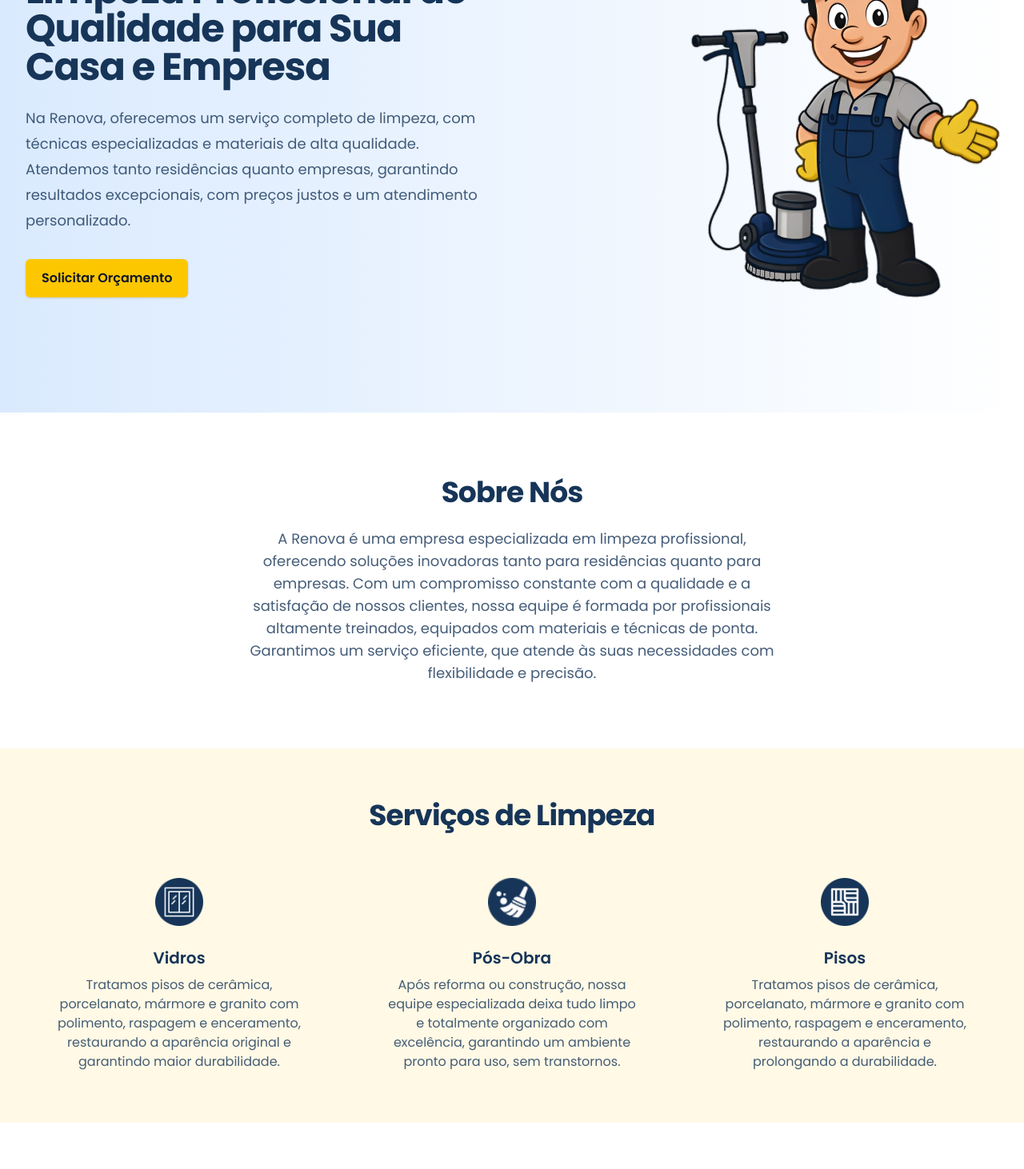
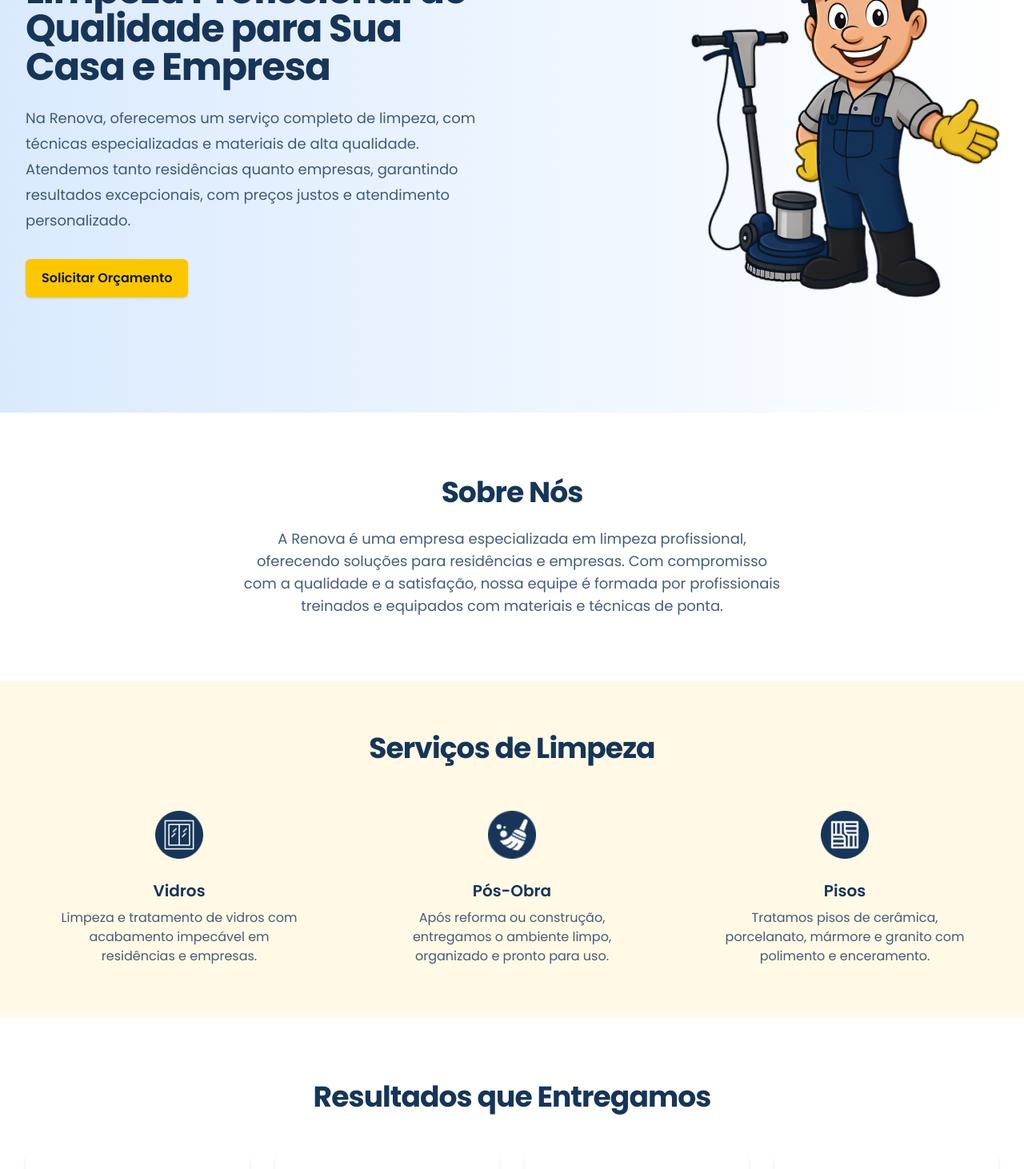
Before and after one commit to RenovaLimpeza/Renova-1.0, a Next.js app: page / in a window 1280 px wide. Shown: the part 260-1722 px from the top of the page at 80% size. Built offline with nearby package versions, Linux system fonts and the light colour scheme; no server answers.

Commit message:
feat: tudo arrumado

```diff
--- a/src/app/layout.tsx
+++ b/src/app/layout.tsx
@@ -28,9 +28,7 @@ export const metadata: Metadata = {
   },
   description:
     "Empresa de limpeza profissional especializada em limpeza pós-obra, limpeza de vidros e limpeza de pisos. Qualidade, pontualidade e atenção aos detalhes.",
-  alternates: {
-    canonical: "/",
-  },
+  alternates: { canonical: "/" },
   openGraph: {
     type: "website",
     locale: "pt_BR",
@@ -39,14 +37,7 @@ export const metadata: Metadata = {
     title: "Empresa de Limpeza Profissional – Pós-Obra, Vidros e Pisos | Renova",
     description:
       "Empresa de limpeza profissional: limpeza pós-obra, limpeza de vidros e limpeza de pisos com alto padrão.",
-    images: [
-      {
-        url: "/renova.png",
-        width: 1200,
-        height: 630,
-        alt: "Renova - Serviços de Limpeza",
-      },
-    ],
+    images: [{ url: "/renova.png", width: 1200, height: 630, alt: "Renova - Serviços de Limpeza" }],
   },
   twitter: {
     card: "summary_large_image",
@@ -55,30 +46,28 @@ export const metadata: Metadata = {
       "Limpeza pós-obra, limpeza de vidros e limpeza de pisos. Solicite orçamento pelo WhatsApp.",
     images: ["/renova.png"],
   },
-  icons: {
-    icon: "/favicon.ico",
-  },
+  icons: { icon: "/favicon.ico" },
 };
 
 export default function RootLayout({
   children,
-}: Readonly<{
-  children: React.ReactNode;
-}>) {
+}: Readonly<{ children: React.ReactNode }>) {
   return (
     <html lang="pt-BR">
       <body className={`${poppins.variable} antialiased`}>
         <Navbar links={navLinks} cta={ctaLink} />
         {children}
         {/* JSON-LD: Organização/LocalBusiness básico */}
-        <Script id="ld-json-org" type="application/ld+json"
+        <Script
+          id="ld-json-org"
+          type="application/ld+json"
           strategy="afterInteractive"
           dangerouslySetInnerHTML={{
             __html: JSON.stringify({
               "@context": "https://schema.org",
               "@type": "CleaningService",
               name: "Renova",
-              url: (process.env.NEXT_PUBLIC_SITE_URL || "http://localhost:3000"),
+              url: process.env.NEXT_PUBLIC_SITE_URL || "http://localhost:3000",
               description:
                 "Empresa de limpeza profissional: pós-obra, vidros e pisos. Orçamentos rápidos via WhatsApp.",
               image: ["/renova.png"],
@@ -96,9 +85,9 @@ export default function RootLayout({
                 itemListElement: [
                   { "@type": "Offer", itemOffered: { "@type": "Service", name: "Limpeza pós-obra" } },
                   { "@type": "Offer", itemOffered: { "@type": "Service", name: "Limpeza de vidros" } },
-                  { "@type": "Offer", itemOffered: { "@type": "Service", name: "Limpeza de pisos" } }
-                ]
-              }
+                  { "@type": "Offer", itemOffered: { "@type": "Service", name: "Limpeza de pisos" } },
+                ],
+              },
             }),
           }}
         />
--- a/src/app/page.tsx
+++ b/src/app/page.tsx
@@ -13,9 +13,3 @@ export default function Home() {
     </main>
   );
 }
-
-export const metadata = {
-  title: "Início",
-  description:
-    "Limpeza pós-obra, serviços de limpeza residencial e comercial com equipe de confiança. Solicite orçamento grátis.",
-};
--- a/src/components/Hero.tsx
+++ b/src/components/Hero.tsx
@@ -10,14 +10,14 @@ interface HeroProps {
 
 export default function Hero({
   title = "Limpeza Profissional de Qualidade para Sua Casa e Empresa",
-  description = "Na Renova, oferecemos um serviço completo de limpeza, com técnicas especializadas e materiais de alta qualidade. Atendemos tanto residências quanto empresas, garantindo resultados excepcionais, com preços justos e um atendimento personalizado.",
+  description =
+    "Na Renova, oferecemos um serviço completo de limpeza, com técnicas especializadas e materiais de alta qualidade. Atendemos tanto residências quanto empresas, garantindo resultados excepcionais, com preços justos e atendimento personalizado.",
   ctaLabel = "Solicitar Orçamento",
 }: HeroProps) {
   return (
-<section className="bg-gradient-to-r from-[#DAEAFE] to-white">
+    <section className="bg-gradient-to-r from-[#DAEAFE] to-white">
       <div className="mx-auto max-w-7xl px-6 py-16 sm:py-12 lg:px-8">
         <div className="grid grid-cols-1 items-center gap-y-12 gap-x-30 lg:grid-cols-12">
-
           <div className="lg:col-span-6 xl:col-span-6">
             <h1 className="text-4xl font-bold tracking-tight text-foreground sm:text-5xl">
               {title}
@@ -41,9 +41,9 @@ export default function Hero({
               height={300}
               className="object-contain"
               priority
+              sizes="(max-width: 1024px) 80vw, 400px"
             />
           </div>
-
         </div>
       </div>
     </section>
--- a/src/components/Mentoria.tsx
+++ b/src/components/Mentoria.tsx
@@ -15,7 +15,7 @@ export default function Mentoria({
   id = "mentoria",
   title = "Mentoria em Limpeza Profissional",
   description =
-    "Aprimore seus processos de limpeza profissional com uma mentoria personalizada. Acompanhamos você passo a passo, organizando rotinas, padronizando procedimentos e transmitindo técnicas exclusivas para que alcance resultados consistentes, qualidade superior e maior segurança em seus serviços.",
+    "Aprimore seus processos de limpeza com uma mentoria personalizada. Organizamos rotinas, padronizamos procedimentos e transmitimos técnicas para resultados consistentes, qualidade superior e maior segurança.",
   ctaLabel = "Participar da mentoria!",
   ctaHref = "#contato",
   imageSrc = "/mentoria.png",
@@ -35,6 +35,7 @@ export default function Mentoria({
                   height={400}
                   className="rounded-full object-contain"
                   priority
+                  sizes="(max-width: 1024px) 60vw, 400px"
                 />
               </div>
             </div>
@@ -44,9 +45,7 @@ export default function Mentoria({
             <h2 className="text-3xl font-bold tracking-tight text-foreground sm:text-4xl">
               {title}
             </h2>
-            <p className="mt-6 text-foreground/80 leading-relaxed max-w-lg">
-              {description}
-            </p>
+            <p className="mt-6 text-foreground/80 leading-relaxed max-w-lg">{description}</p>
             <div className="mt-8">
               <BotaoWhatsApp
                 type="mentoria"
--- a/src/components/Navbar.tsx
+++ b/src/components/Navbar.tsx
@@ -47,7 +47,7 @@ export default function Navbar({ links, cta }: NavbarProps) {
             width={140}
             height={48}
             className="h-10 w-auto sm:h-12"
-            priority
+            sizes="(max-width: 640px) 120px, 140px"
           />
         </Link>
 
@@ -77,7 +77,7 @@ export default function Navbar({ links, cta }: NavbarProps) {
           <button
             className="sm:hidden p-2"
             onClick={() => setOpen(!open)}
-            aria-label="Abrir menu"
+            aria-label={open ? "Fechar menu" : "Abrir menu"}
           >
             {open ? <CloseIcon /> : <MenuIcon />}
           </button>
@@ -115,13 +115,7 @@ export default function Navbar({ links, cta }: NavbarProps) {
 
 function MenuIcon() {
   return (
-    <svg
-      className="w-6 h-6"
-      fill="none"
-      stroke="currentColor"
-      strokeWidth="2"
-      viewBox="0 0 24 24"
-    >
+    <svg className="w-6 h-6" fill="none" stroke="currentColor" strokeWidth="2" viewBox="0 0 24 24">
       <path strokeLinecap="round" strokeLinejoin="round" d="M4 6h16M4 12h16M4 18h16" />
     </svg>
   );
@@ -129,13 +123,7 @@ function MenuIcon() {
 
 function CloseIcon() {
   return (
-    <svg
-      className="w-6 h-6"
-      fill="none"
-      stroke="currentColor"
-      strokeWidth="2"
-      viewBox="0 0 24 24"
-    >
+    <svg className="w-6 h-6" fill="none" stroke="currentColor" strokeWidth="2" viewBox="0 0 24 24">
       <path strokeLinecap="round" strokeLinejoin="round" d="M6 18L18 6M6 6l12 12" />
     </svg>
   );
--- a/src/components/RodapeFinal.tsx
+++ b/src/components/RodapeFinal.tsx
@@ -29,7 +29,7 @@ export default function RodapeFinal({
             width={140}
             height={100}
             className="h-30 w-auto"
-            priority
+            sizes="140px"
           />
         </div>
 
--- a/src/components/RodapePrincipal.tsx
+++ b/src/components/RodapePrincipal.tsx
@@ -26,15 +26,12 @@ export default function RodapePrincipal({
                 fill
                 sizes="(max-width: 1024px) 100vw, 50vw"
                 className="object-contain rounded-lg"
-                priority
               />
             </div>
           </div>
 
           <div className="order-1 lg:order-2 flex flex-col items-center text-center lg:items-start lg:text-left">
-            <h2 className="text-3xl font-bold tracking-tight text-white sm:text-4xl">
-              {title}
-            </h2>
+            <h2 className="text-3xl font-bold tracking-tight text-white sm:text-4xl">{title}</h2>
             <div className="mt-6">
               <BotaoWhatsApp
                 type="orcamento"
--- a/src/components/Servicos.tsx
+++ b/src/components/Servicos.tsx
@@ -18,23 +18,22 @@ export default function Servicos({
   services = [
     {
       title: "Vidros",
-      description: "Tratamos pisos de cerâmica, porcelanato, mármore e granito com polimento, raspagem e enceramento, restaurando a aparência original e garantindo maior durabilidade.",
+      description:
+        "Limpeza e tratamento de vidros com acabamento impecável em residências e empresas.",
     },
     {
       title: "Pós-Obra",
-      description: "Após reforma ou construção, nossa equipe especializada deixa tudo limpo e totalmente organizado com excelência, garantindo um ambiente pronto para uso, sem transtornos.",
+      description:
+        "Após reforma ou construção, entregamos o ambiente limpo, organizado e pronto para uso.",
     },
     {
       title: "Pisos",
-      description: "Tratamos pisos de cerâmica, porcelanato, mármore e granito com polimento, raspagem e enceramento, restaurando a aparência e prolongando a durabilidade.",
+      description:
+        "Tratamos pisos de cerâmica, porcelanato, mármore e granito com polimento e enceramento.",
     },
   ],
 }: ServicosProps) {
-  const iconSrcs = [
-    "/icone-janela.png",
-    "/icone-vassoura.png",
-    "/icone-piso.png",
-  ];
+  const iconSrcs = ["/icone-janela.png", "/icone-vassoura.png", "/icone-piso.png"];
   return (
     <section id={id} className="bg-[#FFF9E6] py-16 sm:py-16">
       <div className="mx-auto max-w-7xl px-6 lg:px-8">
@@ -57,12 +56,8 @@ export default function Servicos({
                     />
                   )}
                 </div>
-                <h3 className="text-xl font-semibold text-foreground">
-                  {item.title}
-                </h3>
-                <p className="mt-2 max-w-xs text-foreground/80">
-                  {item.description}
-                </p>
+                <h3 className="text-xl font-semibold text-foreground">{item.title}</h3>
+                <p className="mt-2 max-w-xs text-foreground/80">{item.description}</p>
               </div>
             </div>
           ))}
--- a/src/components/Sobre.tsx
+++ b/src/components/Sobre.tsx
@@ -8,7 +8,7 @@ export default function Sobre({
   id = "about",
   title = "Sobre Nós",
   description =
-    "A Renova é uma empresa especializada em limpeza profissional, oferecendo soluções inovadoras tanto para residências quanto para empresas. Com um compromisso constante com a qualidade e a satisfação de nossos clientes, nossa equipe é formada por profissionais altamente treinados, equipados com materiais e técnicas de ponta. Garantimos um serviço eficiente, que atende às suas necessidades com flexibilidade e precisão.",
+    "A Renova é uma empresa especializada em limpeza profissional, oferecendo soluções para residências e empresas. Com compromisso com a qualidade e a satisfação, nossa equipe é formada por profissionais treinados e equipados com materiais e técnicas de ponta.",
 }: SobreProps) {
   return (
     <section id={id} className="bg-white py-16 sm:py-20">
```
